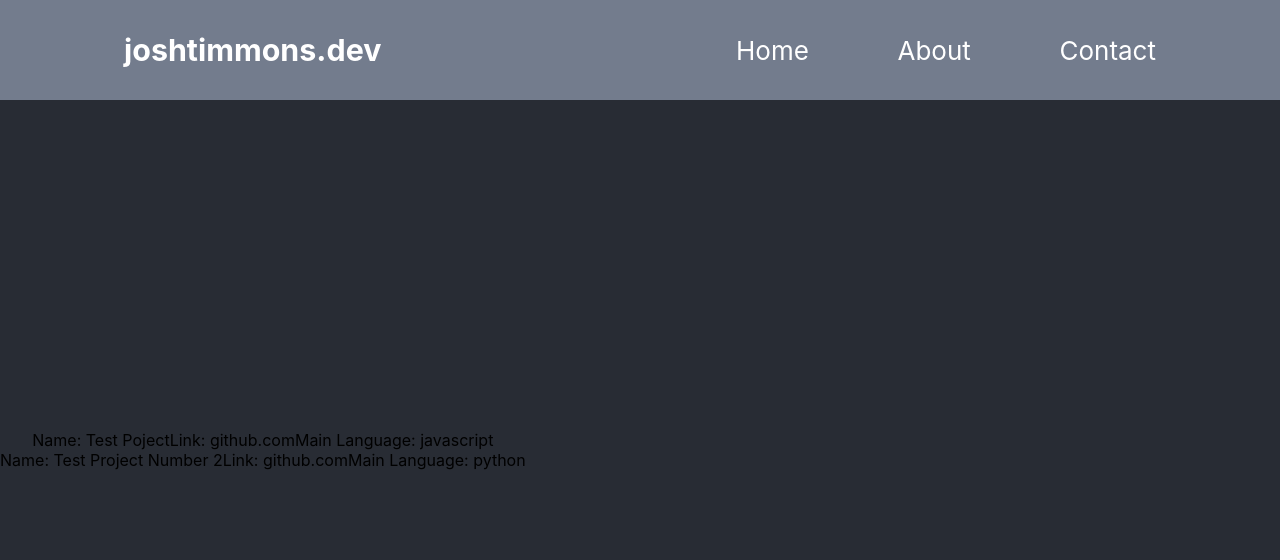
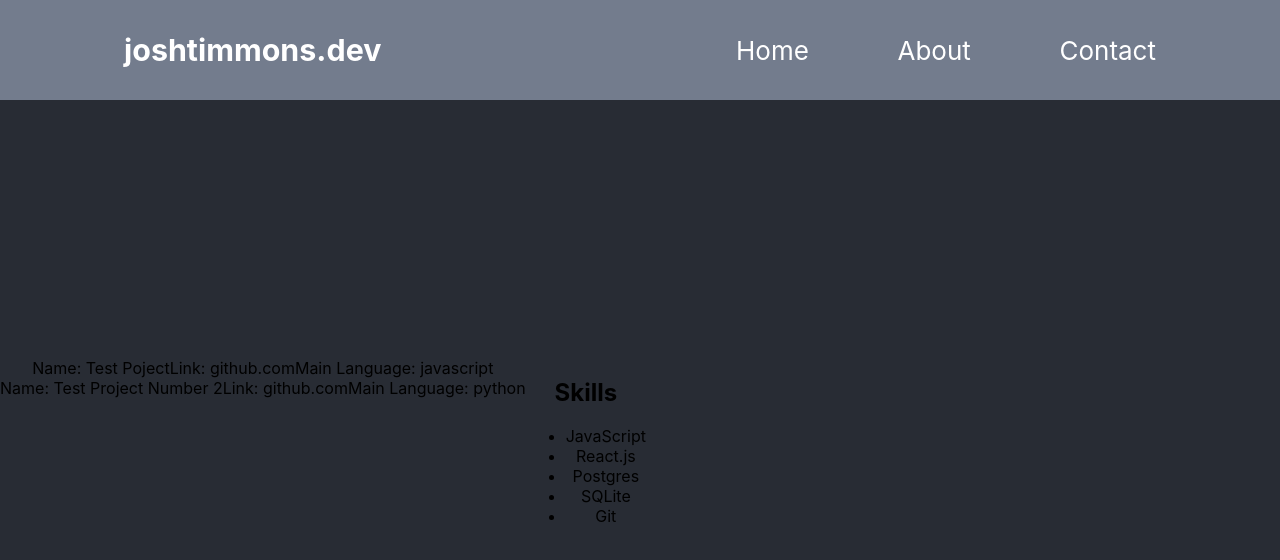
Before and after one commit to josh182014/portfolio-site, a React (Create React App) app: page / in a window 1280 px wide. Shown: the top 560 px of the page. Built offline with nearby package versions, Linux system fonts and the light colour scheme.

Commit message:
added skills component with some skills

```diff
--- a/src/App.js
+++ b/src/App.js
@@ -3,6 +3,7 @@ import './App.scss';
 import Nav from './components/Nav/Navigation';
 import Projects from './components/Projects/Projects';
 import dummyProjects from './components/Projects/dummyProjects'
+import Skills from './components/Skills/Skills';
 
 function App() {
 
@@ -14,6 +15,7 @@ function App() {
     <div className="container">
       <Nav />
       <Projects projects={state.projects} />
+      <Skills />
     </div>
   );
 }
--- a/src/components/Projects/Project.js
+++ b/src/components/Projects/Project.js
@@ -2,7 +2,7 @@ import React from 'react';
 
 const Project = (props) => {
     return (
-        <div className='projectContainer'>
+        <div key={props.project.name} className='projectContainer'>
             Name: {props.project.name}
             Link: {props.project.github}
             Main Language: {props.project.mainLanguage}
--- /dev/null
+++ b/src/components/Skills/Skills.js
@@ -0,0 +1,19 @@
+import React from 'react';
+
+const Skills = (props) => {
+
+    const skills = ['JavaScript', 'React.js', 'Postgres', 'SQLite', 'Git' ]
+    return (
+        <div className='skillsContainer'>
+            <h2>Skills</h2>
+            <ul>
+                {skills.map(skill => (
+                    console.log(skill),
+                    <li key={skill}>{skill}</li>
+                ))}
+            </ul>
+        </div>
+    );
+}
+
+export default Skills;
```
